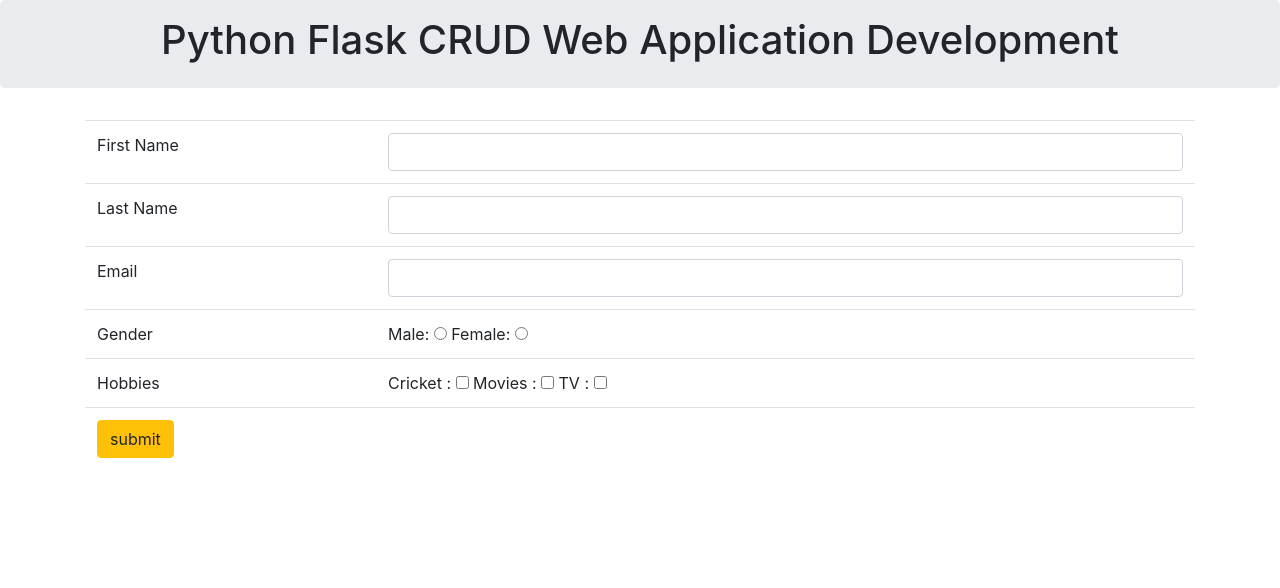
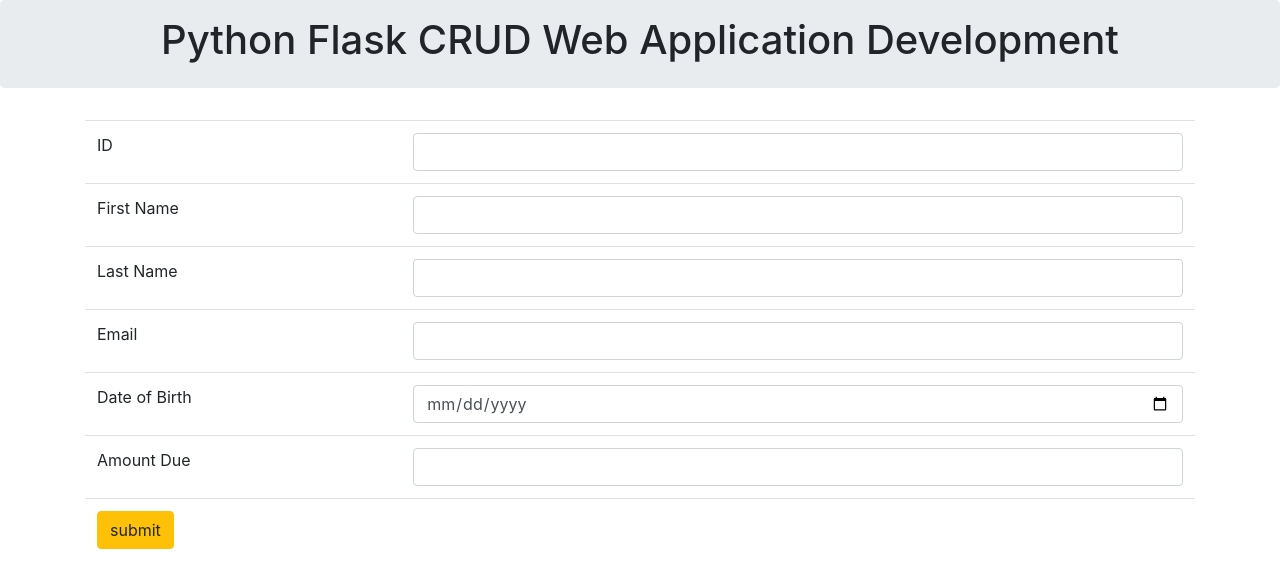
Before and after one commit to yashshah123/CRUD-APP, a Flask app: page /create in a window 1280 px wide. Shown: the part 56-644 px from the top of the page. Run offline with Flask 2, Linux system fonts and the light colour scheme; some libraries are stand-ins or nearby versions.

Commit message:
Add files via upload

```diff
--- a/app.py
+++ b/app.py
@@ -1,9 +1,10 @@
+from os import abort
 from flask import Flask,render_template,request,redirect
 from models import db,StudentModel
 
 app = Flask(__name__)
 
-app.config['SQLALCHEMY_DATABASE_URI'] = 'sqlite:///data.db'
+app.config['SQLALCHEMY_DATABASE_URI'] = 'sqlite:///student.db'
 app.config['SQLALCHEMY_TRACK_MODIFICATIONS'] = False
 db.init_app(app)
 
@@ -17,23 +18,19 @@
         return render_template('createpage.html')
 
     if request.method == 'POST':
-
-        hobby = request.form.getlist('hobbies')
-        #hobbies = ','.join(map(str, hobby))
-        hobbies=",".join(map(str, hobby))
-
-
+        id = request.form['id']
         first_name = request.form['first_name']
         last_name = request.form['last_name']
         email = request.form['email']
-        gender = request.form['gender']
-        hobbies = hobbies
+        dob = request.form['dob']
+        amount_due = request.form['amount_due']
         students = StudentModel(
+            id=id,
             first_name=first_name,
             last_name=last_name,
             email=email,
-            gender=gender,
-            hobbies=hobbies
+            dob=dob,
+            amount_due=amount_due
         )
         db.session.add(students)
         db.session.commit()
@@ -74,21 +71,21 @@
     #     movies = request.form['movies']
     #     hobbies = tv + ' ' +  cricket + ' ' + movies
     #     print('H' + hobbies)
-        hobby = request.form.getlist('hobbies')
         #hobbies = ','.join(map(str, hobby))
-        hobbies =  ",".join(map(str, hobby))
+        id = request.form['id']
         first_name = request.form['first_name']
         last_name = request.form['last_name']
         email = request.form['email']
-        gender = request.form['gender']
-        hobbies = hobbies
+        dob = request.form['dob']
+        amount_due = request.form['amount_due']
 
         student = StudentModel(
+            id=id,
             first_name=first_name,
             last_name=last_name,
             email=email,
-            gender=gender,
-            hobbies=hobbies
+            dob=dob,
+            amount_due=amount_due
         )
         db.session.add(student)
         db.session.commit()
--- a/templates/createpage.html
+++ b/templates/createpage.html
@@ -11,6 +11,10 @@
 <div class="container">
 <form action='' method = "POST">
 <table class="table">
+    <tr>
+        <td>ID</td>
+        <td><input type = "number" name = "id" class="form-control" /></td>
+    </tr>
     <tr>
         <td>First Name</td>
         <td><input type = "text" name = "first_name" class="form-control" /></td>
@@ -26,21 +30,13 @@
     </tr>
 
     <tr>
-        <td>Gender</td>
-        <td>
-        Male: <input type = "radio" name = "gender"  value="male"/>
-         Female: <input type = "radio" name = "gender"  value="female"/>
-        </td>
+        <td>Date of Birth</td>
+        <td><input type = "date" name = "dob" class="form-control" /></td>
     </tr>
 
     <tr>
-        <td>Hobbies</td>
-        <td>
-            Cricket : <input type="checkbox" name="hobbies"  value="cricket">
-            Movies : <input type="checkbox"  name="hobbies"  value="cricket">
-            TV : <input type="checkbox"  name="hobbies"  value="tv">
-
-        </td>
+        <td>Amount Due</td>
+        <td><input type = "number" name = "amount_due" class="form-control" /></td>
     </tr>
 
     <tr>
--- a/templates/header.html
+++ b/templates/header.html
@@ -18,7 +18,7 @@
       <div class="collapse navbar-collapse" id="navbarNav">
         <ul class="navbar-nav">
           <li class="nav-item">
-            <a class="nav-link active" aria-current="page" href="https://assignment3-flask.herokuapp.com/">Home</a>
+            <a class="nav-link active" aria-current="page" href="http://127.0.0.1:5000/">Home</a>
           </li>
           <li class="nav-item">
             <a class="nav-link" href="/create">Add Student</a>
```
Also changed, not shown: models.py (+6 -5 lines), templates/datalist.html (+5 -5 lines), templates/update.html (+7 -33 lines), student.db (added).
